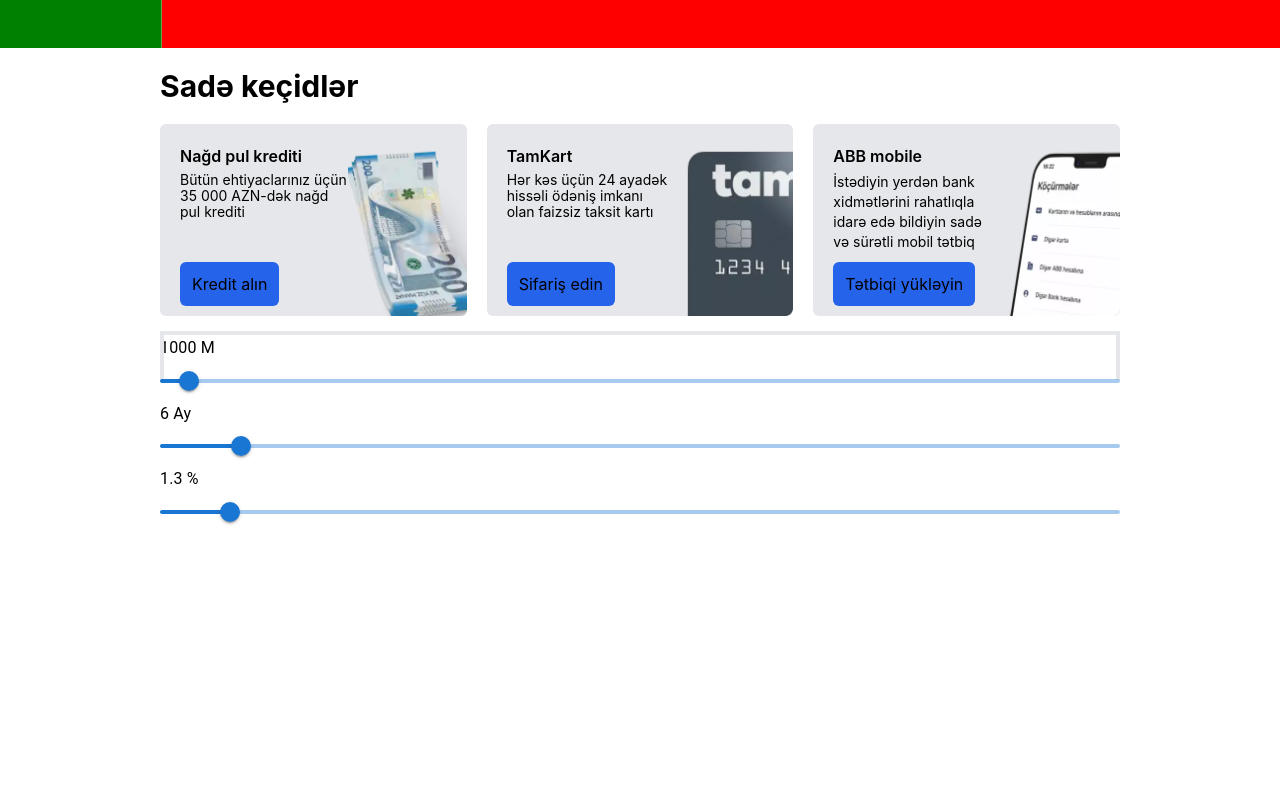
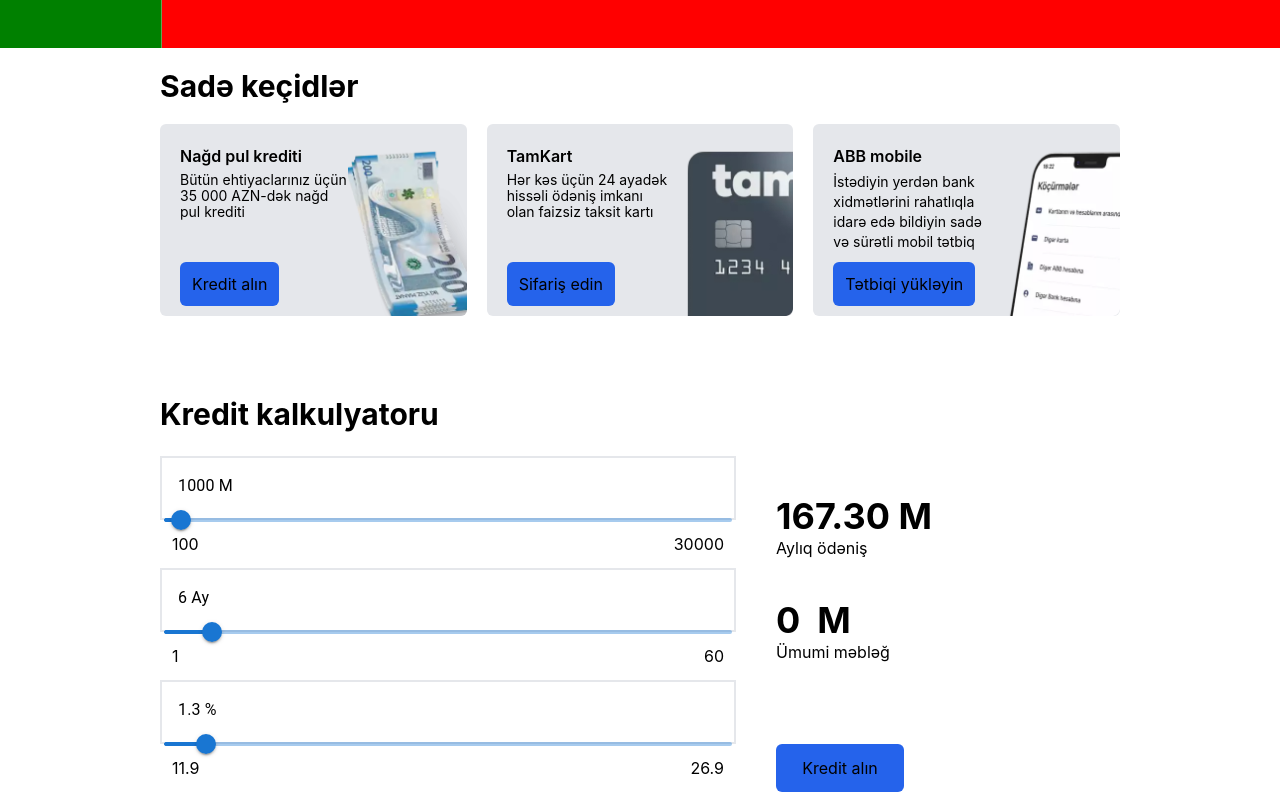
Before and after one commit to SavalanQorxmaz/final-project-abb-clone, a React (Create React App) app: page / in a window 1280 px wide. Shown: the part 632-1432 px from the top of the page. Before the commit the page ends 1165 px from the top, so only its background shows below. Built offline with nearby package versions, Linux system fonts and the light colour scheme; no server answers.

Commit message:
calculator done

```diff
--- a/src/pages/pageSections/FerdiKreditKalkulyatoru.tsx
+++ b/src/pages/pageSections/FerdiKreditKalkulyatoru.tsx
@@ -1,4 +1,5 @@
-import React, { useState } from 'react'
+import React, { useEffect, useState } from 'react'
+import { Link } from 'react-router-dom';
 import Box from '@mui/material/Box';
 import Slider from '@mui/material/Slider';
 import { purple } from '@mui/material/colors';
@@ -11,83 +12,122 @@
     const [amount, setAmount] = useState(1000)
     const [period, setPeriod] = useState(6)
     const [percentage, setPercentage] = useState(13)
+    const [paymentPerMonth, setPaymentPerMonth] = useState(0)
+    const [finalAmount, setFinalAmount] = useState(0)
     const getAmountF = (event: Event, newValue: number | number[]) => {
         if (typeof newValue === 'number') {
           setAmount(newValue);
-          console.log(amount)
         }
       };
       const getPeriodF = (event: Event, newValue: number | number[]) => {
         if (typeof newValue === 'number') {
           setPeriod(newValue);
-          console.log(amount)
         }
       };
       const getPercentageF = (event: Event, newValue: number | number[]) => {
         if (typeof newValue === 'number') {
           setPercentage(newValue);
-          console.log(amount)
         }
       };
+
+      useEffect(()=>{
+        setPaymentPerMonth(amount*(percentage/(12000*(1-(1+percentage/12000)**(-period)))))
+        setFinalAmount(period * paymentPerMonth)
+      },[amount | period | percentage])
+
+
 
   return (
     <div className='main-container'>
 
-        <h2 className='text-2xl font-bold mt-5 mb-5'></h2>
+        <h2 className='text-3xl font-bold mt-20 mb-6'>Kredit kalkulyatoru</h2>
 
-        <div>
+   <div className='credit-calculator flex web:flex-row mobile:flex-col '>
+   <div className='credit-calculator-calculate web:w-3/5 mobile:w-full h-80'>
+
+      <Box>
       <div className=' relative'>
-        <div className='border-4 border-rose-250 border-b-0 absolute bottom-1/3 w-full h-3/4'></div>
-      <Box>
-           <Typography id="amount" gutterBottom>
+      <div className='h-16 p-4 border-2 border-gri-600'>
+     <Typography id="amount" gutterBottom >
         {amount}&nbsp;M
       </Typography>
-           <Slider
+     </div>
+    <div className='absolute flex items-center  h-full w-full p-1 top-2'>
+    <Slider
         size="medium"
         min={100}
         max={30000}
         defaultValue={1000}
         onChange={getAmountF}
         aria-label="Small"
-        valueLabelDisplay="auto"
-        color = {'primary'}
       />
-
+    </div>
+    <div className='h-12 p-3 flex justify-between'><span>100</span><span>30000</span></div>
+      </div>
     </Box>
-      </div>
 
     <Box>
-           <Typography id="period" gutterBottom>
-        {period}&nbsp;Ay
+    <div className='relative'>
+    <div className='h-16 p-4 border-2 border-gri-600'>
+     <Typography id="amount" gutterBottom >
+     {period}&nbsp;Ay
       </Typography>
-           <Slider
+     </div>
+    <div className='absolute flex items-center  h-full w-full p-1 top-2'>
+    <Slider
         size="medium"
         min={1}
         max={60}
         defaultValue={6}
         onChange={getPeriodF}
         aria-label="Small"
-        valueLabelDisplay="auto"
       />
+    </div>
+    <div className='h-12 p-3 flex justify-between'><span>1</span><span>60</span></div>
+    </div>
 
     </Box>
 
     <Box>
-           <Typography id="percentage" gutterBottom>
+    <div className=' relative'>
+      <div className='h-16 p-4 border-2 border-gri-600'>
+     <Typography id="amount" gutterBottom >
         {percentage/10}&nbsp;%
       </Typography>
-           <Slider
+     </div>
+    <div className='absolute flex items-center  h-full w-full p-1 top-2'>
+    <Slider
         size="medium"
         min={119}
         max={269}
         defaultValue={130}
         onChange={getPercentageF}
         aria-label="Small"
-        valueLabelDisplay="auto"
       />
+    </div>
+    <div className='h-12 p-3 flex justify-between'><span>11.9</span><span>26.9</span></div>
+      </div>
+    </Box>
 
-    </Box>
         </div>
+        <div className='credit-calculator-result web:w-2/5 mobile:w-full web:h-80 flex flex-col justify-around'>
+        <div className='mobile:flex web:ml-10'>
+        <div className='mr-10 mb-10 mt-10'>
+            <h2 className='text-4xl font-bold'>{paymentPerMonth.toFixed(2)}&nbsp;M</h2>
+            <p>Aylıq ödəniş</p>
+          </div>
+          <div className='mb-10 mt-10'>
+            <h2  className='text-4xl font-bold'>{finalAmount.toFixed()}&nbsp; M</h2>
+            <p>Ümumi məbləğ</p>
+          </div>
+        </div>
+          <div className='flex justify-center bg-blue-600 p-3 rounded-md web:w-1/3 web:m-10 mobile:w-full'><Link to={'/'}>Kredit alın</Link></div>
+
+
+        </div>
+
+
+   </div>
     </div>
   )
 }
--- a/tailwind.config.js
+++ b/tailwind.config.js
@@ -5,7 +5,14 @@
     "./src/**/*.{js,jsx,ts,tsx}",
   ],
   theme: {
-    extend: {},
+    extend: {
+
+    },
+
+    screens: {
+      'web': {'min' : '1000px'},
+      'mobile': {'min': '0px', 'max': '1000px'}
+    }
   },
   plugins: [],
 }
```
